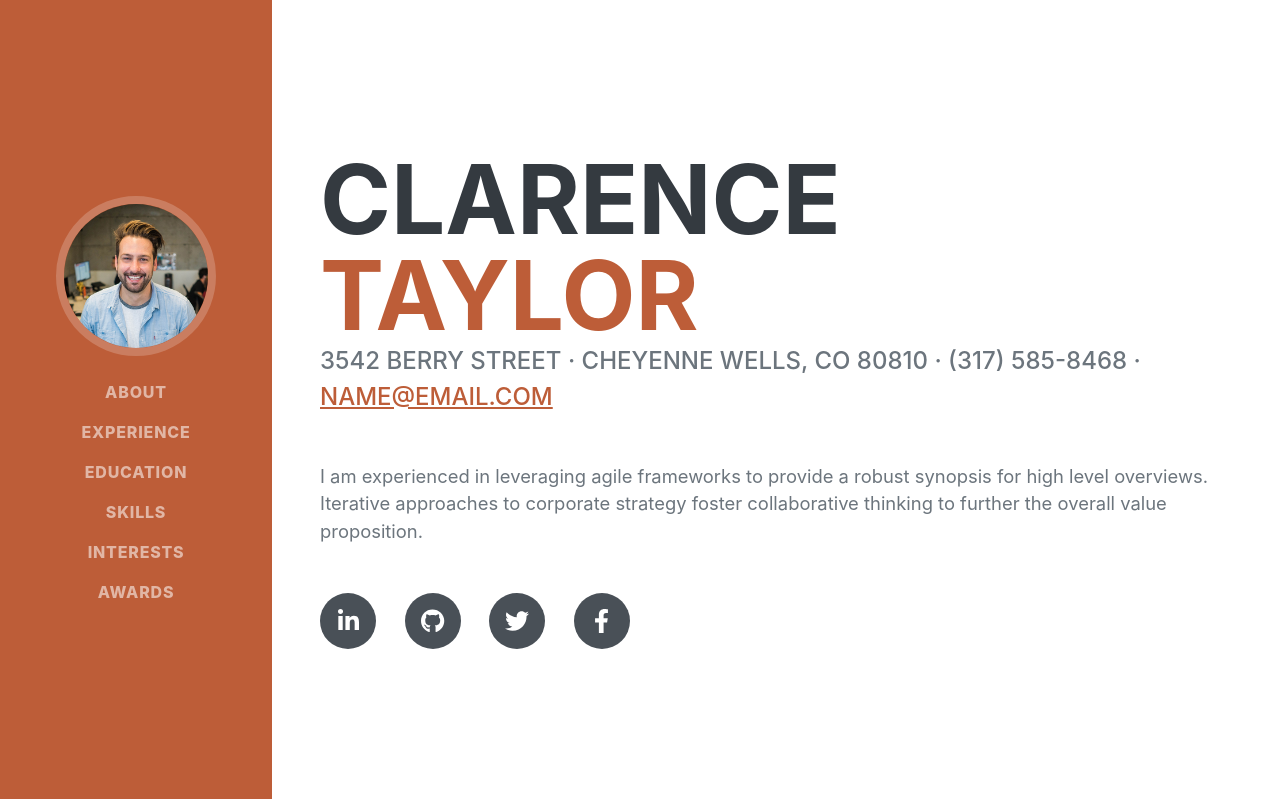
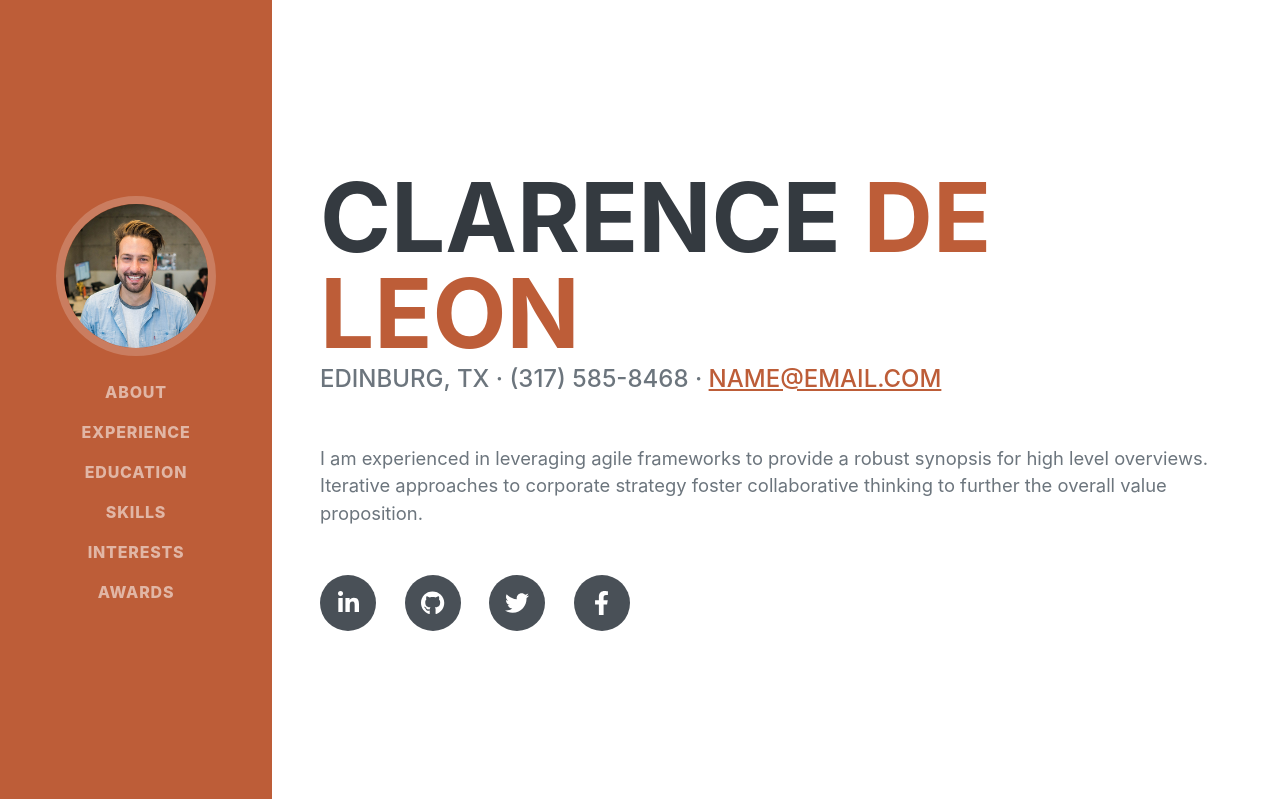
Before and after one commit to Orlandodlpz/1101-final-project, a Flask app: page / in a window 1280 px wide. Shown: the top 799 px of the page. Run offline with Flask 3, Linux system fonts and the light colour scheme; some libraries are stand-ins or nearby versions; some web fonts are replaced.

Commit message:
Added name

```diff
--- a/templates/index.html
+++ b/templates/index.html
@@ -41,10 +41,10 @@
                 <div class="resume-section-content">
                     <h1 class="mb-0">
                         Clarence
-                        <span class="text-primary">Taylor</span>
+                        <span class="text-primary">De Leon</span>
                     </h1>
                     <div class="subheading mb-5">
-                        3542 Berry Street · Cheyenne Wells, CO 80810 · (317) 585-8468 ·
+                        Edinburg, TX · (317) 585-8468 ·
                         <a href="mailto:name@email.com">name@email.com</a>
                     </div>
                     <p class="lead mb-5">I am experienced in leveraging agile frameworks to provide a robust synopsis for high level overviews. Iterative approaches to corporate strategy foster collaborative thinking to further the overall value proposition.</p>
```
